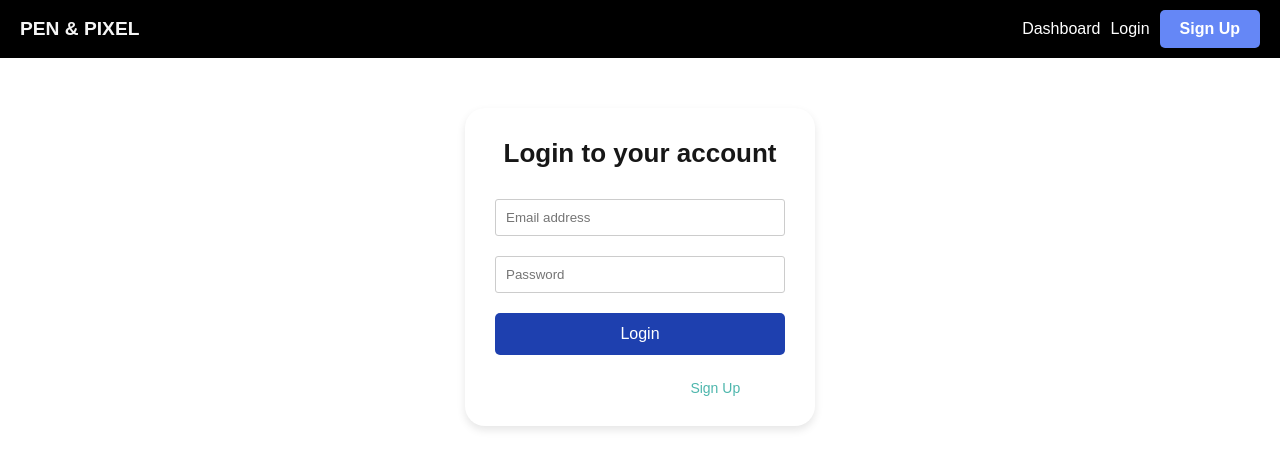
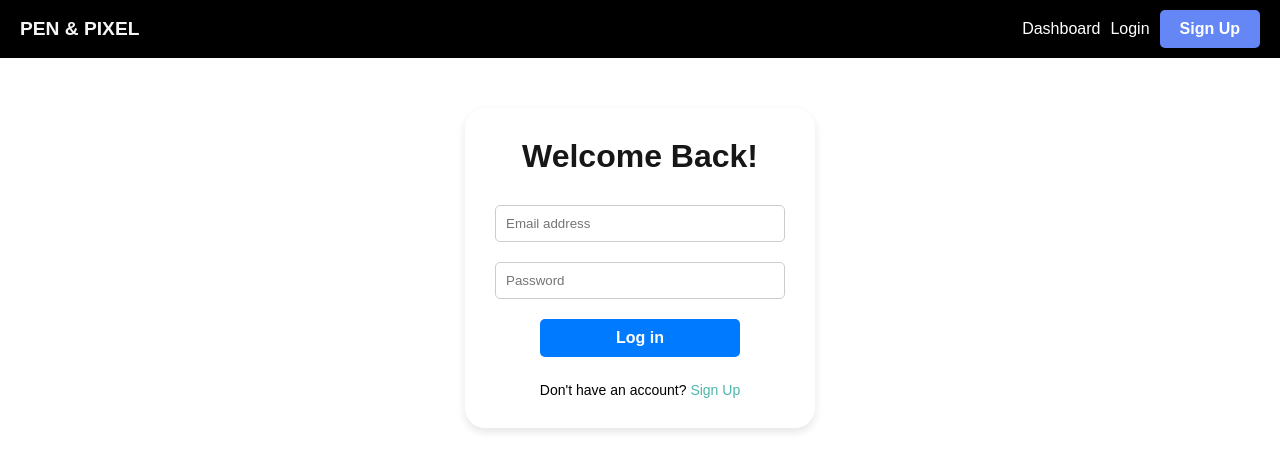
Before and after one commit to Enebeli/phase-2-webapp, a Next.js app: page /login in a window 1280 px wide. Shown: the top 470 px of the page. Built offline with nearby package versions, Linux system fonts and the light colour scheme.

Commit message:
used the reusable components for the login page, removed the css styling for this as well since we already have that over our reusable components (form container, input fields, and buttons)

```diff
--- a/app/login/page.jsx
+++ b/app/login/page.jsx
@@ -1,32 +1,17 @@
 import React from "react";
-import "./loginpage.css";
+import Button from "../components/Button";
+import InputField from "../components/InputField";
+import FormContainer from "../components/FormContainer";
 
 export default function LoginPage() {
   return (
-    <div className="login-container">
-      <h1>Login to your account</h1>
+    <FormContainer title="Welcome Back!">
       <form action="/api/auth/login" method="POST" className="login-form">
-        <div className="input-group">
-          <input
-            type="email"
-            name="email"
-            placeholder="Email address"
-            required
-          />
-        </div>
-        <div className="input-group">
-          <input
-            type="password"
-            name="password"
-            placeholder="Password"
-            required
-          />
-        </div>
-        <button type="submit" className="login-button">
-          Login
-        </button>
+        <InputField type="email" name="email" placeholder="Email address" required />
+        <InputField type="password" name="password" placeholder="Password" required />
+        <Button type="submit" variant="primary">Log in</Button>
       </form>
       <p className="signup-link">Don't have an account? <a href="/register">Sign Up</a></p>
-    </div>
+    </FormContainer>
   );
 }
```
